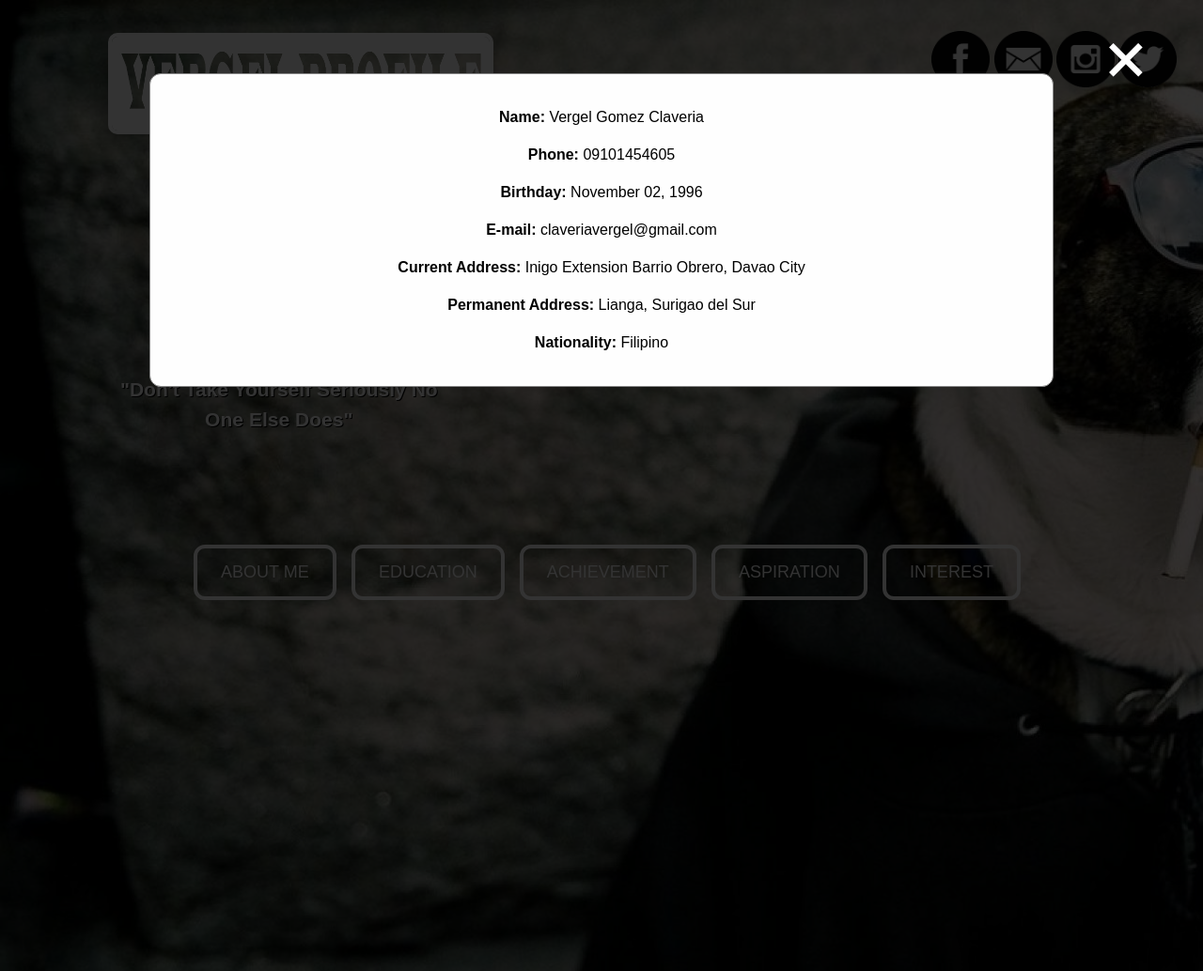
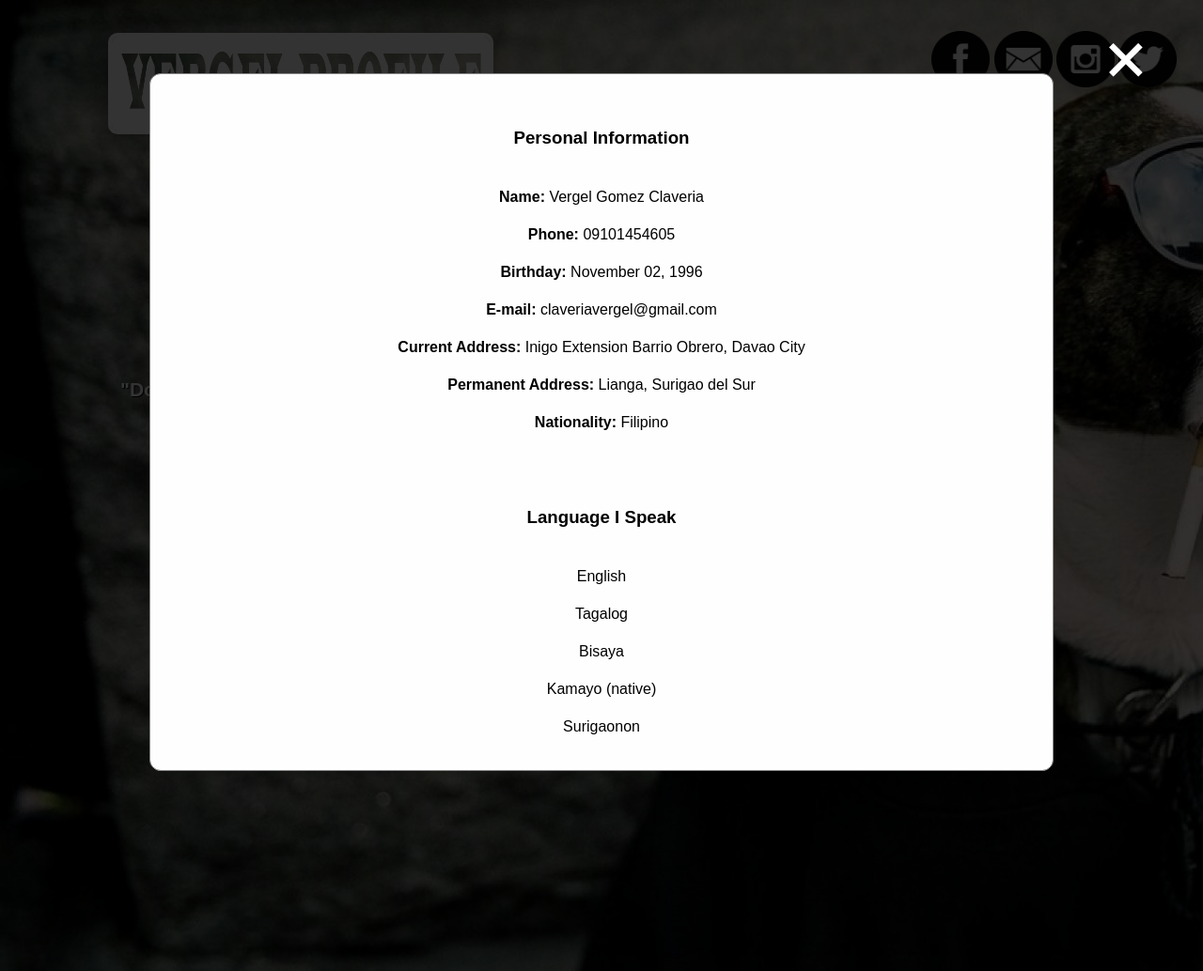
Before and after one commit to vclaveria/CLAVERIA_Vergel_PersonalWebsite, a PHP site: page / in a window 1280 px wide, after a click on "ABOUT ME". Shown: the top 1034 px of the page at 94% size. Run offline with PHP 8.4, Linux system fonts and the light colour scheme.

Commit message:
updating about me modal adding languages i speak

```diff
--- a/index.php
+++ b/index.php
@@ -229,13 +229,24 @@
       <div class="modal-content">
           <div class="container">
 
-          <center><strong>Name:</strong>  Vergel Gomez Claveria <br>
+          <center>
+            <strong><h3>Personal Information</h3></strong>
+                  <strong>Name:</strong>  Vergel Gomez Claveria <br>
                   <strong>Phone:</strong> 09101454605	 <br>
                   <strong>Birthday:</strong> November 02, 1996 <br>
                   <strong>E-mail:</strong> claveriavergel@gmail.com </a> <br>
                   <strong>Current Address:</strong> Inigo Extension Barrio Obrero, Davao City <br>
                   <strong>Permanent Address:</strong> Lianga, Surigao del Sur <br>
                   <strong>Nationality:</strong> Filipino
+          </center> <br>
+
+          <center>
+            <strong><h3>Language I Speak</h3></strong>
+                English <br>
+                Tagalog <br>
+                Bisaya <br>
+                Kamayo (native) <br>
+                Surigaonon
           </center>
 
           </div>
```
